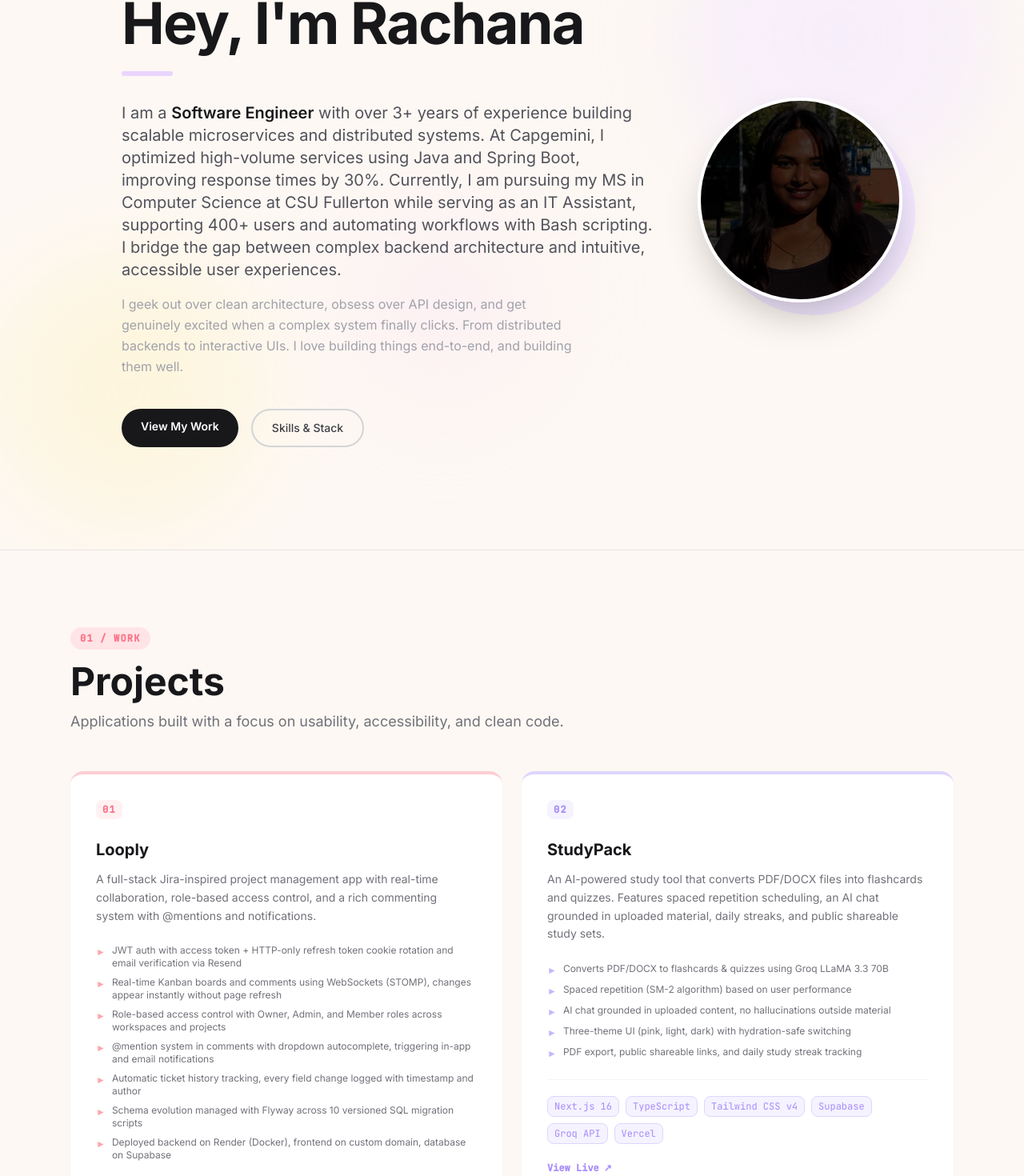
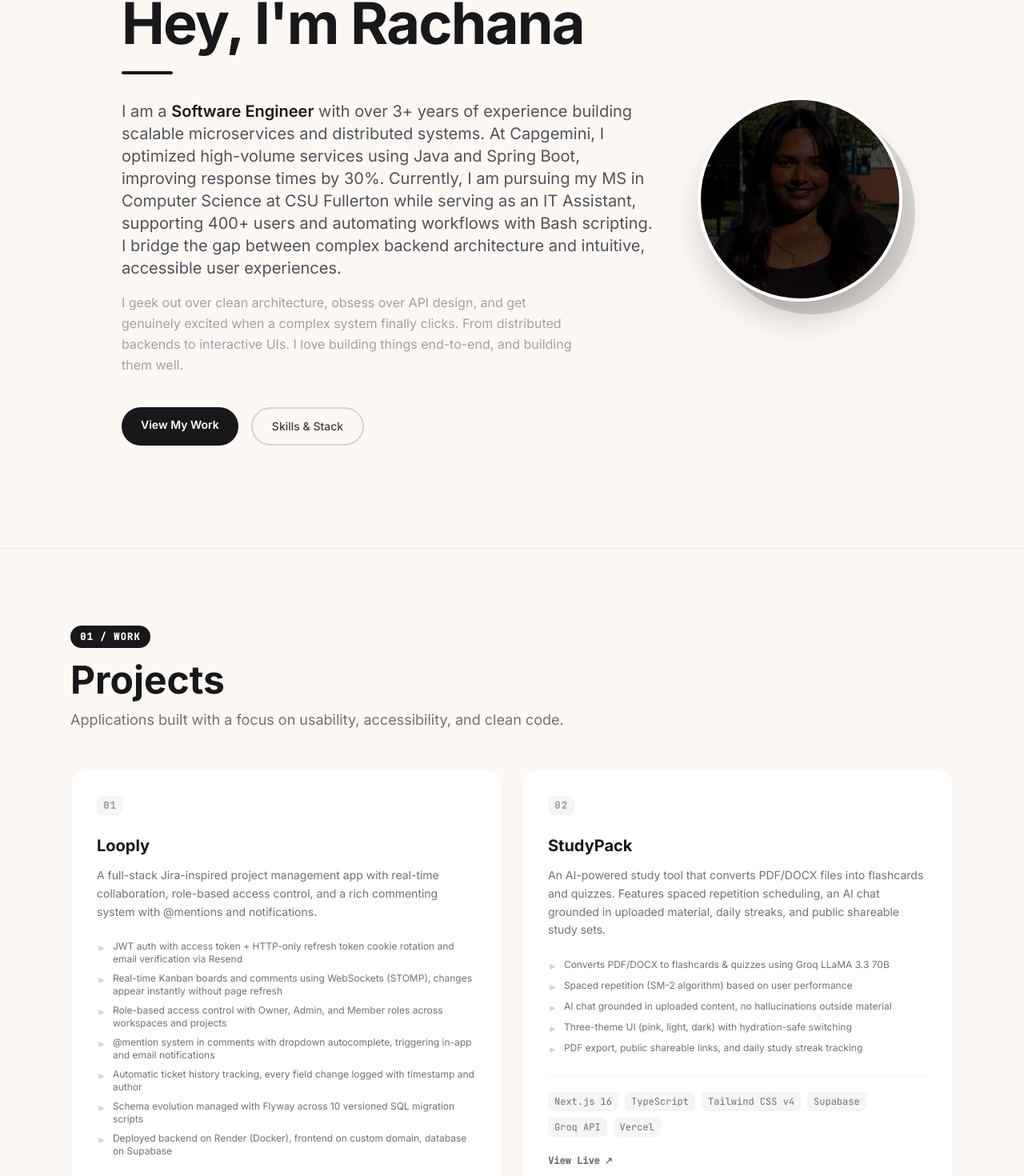
Before and after one commit to Rachana078/rachanaportfolio, a React (Vite) app: page / in a window 1280 px wide. Shown: the part 187-1657 px from the top of the page at 80% size. Built offline with nearby package versions, Linux system fonts and the light colour scheme.

Commit message:
removing colors

```diff
--- a/src/App.jsx
+++ b/src/App.jsx
@@ -26,7 +26,7 @@ export default function App() {
         </main>
         <footer className="border-t border-stone-200 dark:border-zinc-800 py-10 text-center">
           <p className="font-mono text-stone-400 dark:text-zinc-600 text-xs tracking-wider">
-            &copy; {new Date().getFullYear()} Rachana · Built with React &amp; Tailwind CSS
+            &copy; {new Date().getFullYear()} Rachana
           </p>
         </footer>
       </div>
--- a/src/components/Contact.jsx
+++ b/src/components/Contact.jsx
@@ -6,7 +6,7 @@ export default function Contact() {
     <section id="contact" className="py-24 border-t border-stone-200 dark:border-zinc-800">
       <div className="max-w-6xl mx-auto px-6 text-center">
         <FadeUp>
-          <span className="inline-block font-mono text-xs font-semibold tracking-widest px-3 py-1.5 rounded-full mb-4 uppercase bg-orange-100 text-orange-400 dark:bg-orange-950/40 dark:text-orange-300">
+          <span className="inline-block font-mono text-xs font-semibold tracking-widest px-3 py-1.5 rounded-full mb-4 uppercase bg-zinc-900 dark:bg-zinc-100 text-white dark:text-zinc-900">
             06 / Contact
           </span>
           <h2 className="text-4xl md:text-5xl font-black text-zinc-900 dark:text-zinc-100 mb-4">Let's Connect</h2>
--- a/src/components/Hero.jsx
+++ b/src/components/Hero.jsx
@@ -9,26 +9,13 @@ const fadeUp = (delay = 0) => ({
 export default function Hero() {
   return (
     <section id="about" className="min-h-screen flex items-center relative overflow-hidden">
-      <motion.div
-        className="absolute top-10 right-10 w-96 h-96 bg-purple-100 dark:bg-purple-900/20 rounded-full blur-3xl opacity-60 pointer-events-none"
-        initial={{ scale: 0.8, opacity: 0 }}
-        animate={{ scale: 1, opacity: 0.6 }}
-        transition={{ duration: 1.2, ease: 'easeOut' }}
-      />
-      <motion.div
-        className="absolute bottom-10 left-0 w-80 h-80 bg-amber-100 dark:bg-amber-900/20 rounded-full blur-3xl opacity-50 pointer-events-none"
-        initial={{ scale: 0.8, opacity: 0 }}
-        animate={{ scale: 1, opacity: 0.5 }}
-        transition={{ duration: 1.2, delay: 0.2, ease: 'easeOut' }}
-      />
-      <div className="absolute top-1/2 left-1/3 w-64 h-64 bg-pink-100 dark:bg-pink-900/10 rounded-full blur-3xl opacity-40 pointer-events-none" />
 
       <div className="max-w-6xl mx-auto px-6 py-32 relative">
         <div className="flex flex-col-reverse md:flex-row items-center gap-12">
           <div className="max-w-3xl">
             <motion.div {...fadeUp(0.1)}>
-              <div className="inline-flex items-center gap-2 bg-purple-100 dark:bg-purple-900/30 text-purple-400 dark:text-purple-300 text-xs font-mono font-semibold px-3 py-1.5 rounded-full mb-6 tracking-widest uppercase">
-                <span className="w-2 h-2 rounded-full bg-purple-300 dark:bg-purple-500 animate-pulse" />
+              <div className="inline-flex items-center gap-2 bg-zinc-900 dark:bg-zinc-100 text-white dark:text-zinc-900 text-xs font-mono font-semibold px-3 py-1.5 rounded-full mb-6 tracking-widest uppercase">
+                <span className="w-2 h-2 rounded-full bg-white dark:bg-zinc-900 animate-pulse" />
                 Open to opportunities
               </div>
             </motion.div>
@@ -41,7 +28,7 @@ export default function Hero() {
             </motion.h1>
 
             <motion.div {...fadeUp(0.3)}>
-              <div className="w-16 h-1.5 bg-purple-200 dark:bg-purple-700 rounded-full mb-8" />
+              <div className="w-16 h-1 bg-zinc-900 dark:bg-zinc-100 rounded-full mb-8" />
             </motion.div>
 
             <motion.p
@@ -89,7 +76,7 @@ export default function Hero() {
             animate={{ opacity: 1, scale: 1 }}
             transition={{ duration: 0.7, delay: 0.3, ease: [0.22, 1, 0.36, 1] }}
           >
-            <div className="absolute inset-0 translate-x-4 translate-y-4 rounded-full bg-purple-100 dark:bg-purple-900/40" />
+            <div className="absolute inset-0 translate-x-4 translate-y-4 rounded-full bg-zinc-900/15 dark:bg-zinc-900/60" />
             <div className="w-48 h-48 md:w-64 md:h-64 rounded-full overflow-hidden border-4 border-white dark:border-zinc-800 shadow-2xl relative">
               <img
                 src="/Rachana_Image.jpg"
--- a/src/components/Leadership.jsx
+++ b/src/components/Leadership.jsx
@@ -35,12 +35,12 @@ export default function Leadership() {
           {roles.map((role, i) => (
             <FadeUp key={role.title} delay={i * 0.1}>
               <motion.div
-                className="bg-white dark:bg-zinc-900 rounded-2xl p-8 shadow-sm border-l-4 border-emerald-200 dark:border-emerald-800"
+                className="bg-white dark:bg-zinc-900 rounded-2xl p-8 shadow-sm border border-stone-100 dark:border-zinc-800"
                 whileHover={{ y: -4 }}
                 transition={{ duration: 0.2 }}
               >
                 <div className="flex items-start justify-between mb-5">
-                  <span className="font-mono text-xs px-2 py-1 bg-emerald-50 dark:bg-emerald-950/30 text-emerald-400 dark:text-emerald-300 border border-emerald-200 dark:border-emerald-800 rounded-lg">
+                  <span className="font-mono text-xs px-2 py-1 bg-stone-100 dark:bg-zinc-800 text-zinc-500 dark:text-zinc-400 rounded-md">
                     {role.context}
                   </span>
                   <span className="font-mono text-xs text-zinc-400 dark:text-zinc-500">{role.period}</span>
@@ -52,7 +52,7 @@ export default function Leadership() {
                 <ul className="space-y-2">
                   {role.contributions.map((c) => (
                     <li key={c} className="flex gap-3 text-xs text-zinc-500 dark:text-zinc-400 leading-relaxed">
-                      <span className="text-emerald-300 dark:text-emerald-600 shrink-0 mt-0.5">&#9658;</span>
+                      <span className="text-zinc-300 dark:text-zinc-600 shrink-0 mt-0.5">&#9658;</span>
                       {c}
                     </li>
                   ))}
--- a/src/components/Projects.jsx
+++ b/src/components/Projects.jsx
@@ -7,7 +7,6 @@ const projects = [
     number: '01',
     title: 'Looply',
     url: 'https://looply.rachanap.com/',
-    color: 'rose',
     description:
       'A full-stack Jira-inspired project management app with real-time collaboration, role-based access control, and a rich commenting system with @mentions and notifications.',
     tags: ['React 18', 'TypeScript', 'Spring Boot 3', 'Java 21', 'PostgreSQL', 'WebSockets', 'JWT', 'Docker', 'Flyway', 'Supabase'],
@@ -25,7 +24,6 @@ const projects = [
     number: '02',
     title: 'StudyPack',
     url: 'https://studypack-brown.vercel.app/',
-    color: 'violet',
     description:
       'An AI-powered study tool that converts PDF/DOCX files into flashcards and quizzes. Features spaced repetition scheduling, an AI chat grounded in uploaded material, daily streaks, and public shareable study sets.',
     tags: ['Next.js 16', 'TypeScript', 'Tailwind CSS v4', 'Supabase', 'Groq API', 'Vercel'],
@@ -41,7 +39,6 @@ const projects = [
     number: '03',
     title: 'AI Art Studio',
     url: null,
-    color: 'amber',
     description:
       'A creative platform leveraging generative AI to empower artists and non-artists alike. Features real-time style transfer, an accessible prompt engineering UI, and inclusive controls designed for users of all skill levels.',
     tags: ['React', 'Generative AI', 'API Integration', 'Accessible UI'],
@@ -55,7 +52,6 @@ const projects = [
     number: '04',
     title: 'Smart Task Management Tool',
     url: null,
-    color: 'emerald',
     description:
       'An intuitive productivity application with intelligent task prioritization, deadline tracking, and a distraction-free interface. Built with attention to user workflow, cognitive load, and long-term usability.',
     tags: ['React', 'Generative AI', 'Node.js', 'MongoDB'],
@@ -67,36 +63,6 @@ const projects = [
   },
 ]
 
-const styles = {
-  rose: {
-    border: 'border-t-4 border-rose-200 dark:border-rose-800',
-    num: 'text-rose-400 bg-rose-50 dark:bg-rose-950/30 dark:text-rose-300',
-    tag: 'bg-rose-50 text-rose-400 border border-rose-200 dark:bg-rose-950/30 dark:text-rose-300 dark:border-rose-800',
-    bullet: 'text-rose-300 dark:text-rose-600',
-    link: 'text-rose-400 hover:text-rose-300 dark:text-rose-400 dark:hover:text-rose-300',
-  },
-  violet: {
-    border: 'border-t-4 border-violet-200 dark:border-violet-800',
-    num: 'text-violet-400 bg-violet-50 dark:bg-violet-950/30 dark:text-violet-300',
-    tag: 'bg-violet-50 text-violet-400 border border-violet-200 dark:bg-violet-950/30 dark:text-violet-300 dark:border-violet-800',
-    bullet: 'text-violet-300 dark:text-violet-600',
-    link: 'text-violet-400 hover:text-violet-300 dark:text-violet-400 dark:hover:text-violet-300',
-  },
-  amber: {
-    border: 'border-t-4 border-amber-200 dark:border-amber-800',
-    num: 'text-amber-400 bg-amber-50 dark:bg-amber-950/30 dark:text-amber-300',
-    tag: 'bg-amber-50 text-amber-500 border border-amber-200 dark:bg-amber-950/30 dark:text-amber-300 dark:border-amber-800',
-    bullet: 'text-amber-300 dark:text-amber-600',
-    link: 'text-amber-400 hover:text-amber-300 dark:text-amber-400 dark:hover:text-amber-300',
-  },
-  emerald: {
-    border: 'border-t-4 border-emerald-200 dark:border-emerald-800',
-    num: 'text-emerald-400 bg-emerald-50 dark:bg-emerald-950/30 dark:text-emerald-300',
-    tag: 'bg-emerald-50 text-emerald-500 border border-emerald-200 dark:bg-emerald-950/30 dark:text-emerald-300 dark:border-emerald-800',
-    bullet: 'text-emerald-300 dark:text-emerald-600',
-    link: 'text-emerald-400 hover:text-emerald-300 dark:text-emerald-400 dark:hover:text-emerald-300',
-  },
-}
 
 export default function Projects() {
   return (
@@ -115,17 +81,17 @@ export default function Projects() {
           {projects.map((project, i) => (
             <FadeUp key={project.title} delay={i * 0.1}>
               <motion.div
-                className={`group bg-white dark:bg-zinc-900 rounded-2xl p-8 shadow-sm ${styles[project.color].border}`}
+                className="group bg-white dark:bg-zinc-900 rounded-2xl p-8 shadow-sm border border-stone-100 dark:border-zinc-800"
                 whileHover={{ y: -4 }}
                 transition={{ duration: 0.2 }}
               >
                 <div className="flex items-start justify-between mb-6">
-                  <span className={`font-mono font-bold text-xs tracking-widest px-2 py-1 rounded-lg ${styles[project.color].num}`}>
+                  <span className="font-mono font-bold text-xs tracking-widest px-2 py-1 rounded-lg text-zinc-400 dark:text-zinc-500 bg-stone-100 dark:bg-zinc-800">
                     {project.number}
                   </span>
                 </div>
 
-                <h3 className="text-xl font-bold text-zinc-900 dark:text-zinc-100 mb-3 group-hover:text-zinc-700 dark:group-hover:text-zinc-300 transition-colors">
+                <h3 className="text-xl font-bold text-zinc-900 dark:text-zinc-100 mb-3 group-hover:text-zinc-600 dark:group-hover:text-zinc-300 transition-colors">
                   {project.title}
                 </h3>
 
@@ -134,7 +100,7 @@ export default function Projects() {
                 <ul className="space-y-2 mb-6">
                   {project.highlights.map((h) => (
                     <li key={h} className="flex items-start gap-2 text-xs text-zinc-500 dark:text-zinc-400">
-                      <span className={`mt-0.5 shrink-0 ${styles[project.color].bullet}`}>&#9658;</span>
+                      <span className="mt-0.5 shrink-0 text-zinc-300 dark:text-zinc-600">&#9658;</span>
                       {h}
                     </li>
                   ))}
@@ -142,7 +108,7 @@ export default function Projects() {
 
                 <div className="flex flex-wrap gap-2 pt-5 border-t border-stone-100 dark:border-zinc-800">
                   {project.tags.map((tag) => (
-                    <span key={tag} className={`font-mono text-xs px-2 py-1 rounded-lg ${styles[project.color].tag}`}>
+                    <span key={tag} className="font-mono text-xs px-2 py-1 rounded-md bg-stone-100 dark:bg-zinc-800 text-zinc-500 dark:text-zinc-400">
                       {tag}
                     </span>
                   ))}
@@ -154,7 +120,7 @@ export default function Projects() {
                       href={project.url}
                       target="_blank"
                       rel="noopener noreferrer"
-                      className={`inline-flex items-center gap-1.5 font-mono text-xs font-semibold transition-colors ${styles[project.color].link}`}
+                      className="inline-flex items-center gap-1.5 font-mono text-xs font-semibold text-zinc-500 hover:text-zinc-900 dark:text-zinc-400 dark:hover:text-zinc-100 transition-colors"
                     >
                       View Live
                       <span>&#8599;</span>
--- a/src/components/SectionHeader.jsx
+++ b/src/components/SectionHeader.jsx
@@ -1,19 +1,7 @@
-const colorMap = {
-  rose: 'bg-rose-100 text-rose-400 dark:bg-rose-950/40 dark:text-rose-300',
-  amber: 'bg-amber-100 text-amber-400 dark:bg-amber-950/40 dark:text-amber-300',
-  blue: 'bg-blue-100 text-blue-400 dark:bg-blue-950/40 dark:text-blue-300',
-  emerald: 'bg-emerald-100 text-emerald-400 dark:bg-emerald-950/40 dark:text-emerald-300',
-  violet: 'bg-violet-100 text-violet-400 dark:bg-violet-950/40 dark:text-violet-300',
-  orange: 'bg-orange-100 text-orange-400 dark:bg-orange-950/40 dark:text-orange-300',
-  pink: 'bg-pink-100 text-pink-400 dark:bg-pink-950/40 dark:text-pink-300',
-}
-
-export default function SectionHeader({ label, title, subtitle, color = 'rose' }) {
-  const pillClass = colorMap[color] || colorMap.rose
-
+export default function SectionHeader({ label, title, subtitle }) {
   return (
     <div className="mb-12">
-      <span className={`inline-block font-mono text-xs font-semibold tracking-widest px-3 py-1.5 rounded-full mb-4 uppercase ${pillClass}`}>
+      <span className="inline-block font-mono text-xs font-semibold tracking-widest px-3 py-1.5 rounded-full mb-4 uppercase bg-zinc-900 dark:bg-zinc-100 text-white dark:text-zinc-900">
         {label}
       </span>
       <h2 className="text-4xl md:text-5xl font-black text-zinc-900 dark:text-zinc-100">{title}</h2>
--- a/src/components/TechExperience.jsx
+++ b/src/components/TechExperience.jsx
@@ -64,7 +64,7 @@ export default function TechExperience() {
           {experiences.map((exp, i) => (
             <FadeUp key={exp.role} delay={i * 0.1}>
               <motion.div
-                className="bg-white dark:bg-zinc-900 rounded-2xl p-8 shadow-sm border-l-4 border-amber-200 dark:border-amber-800"
+                className="bg-white dark:bg-zinc-900 rounded-2xl p-8 shadow-sm border border-stone-100 dark:border-zinc-800"
                 whileHover={{ y: -2 }}
                 transition={{ duration: 0.2 }}
               >
@@ -74,7 +74,7 @@ export default function TechExperience() {
                     <p className="text-zinc-500 dark:text-zinc-400 text-sm mt-1 font-mono">{exp.org}</p>
                   </div>
                   <div className="text-right flex flex-col items-end gap-2">
-                    <span className="font-mono text-xs px-2 py-1 bg-amber-50 dark:bg-amber-950/30 text-amber-400 dark:text-amber-300 border border-amber-200 dark:border-amber-800 rounded-lg">
+                    <span className="font-mono text-xs px-2 py-1 bg-stone-100 dark:bg-zinc-800 text-zinc-500 dark:text-zinc-400 rounded-md">
                       {exp.type}
                     </span>
                     <span className="font-mono text-xs text-zinc-400 dark:text-zinc-500">{exp.period}</span>
@@ -84,7 +84,7 @@ export default function TechExperience() {
                 <ul className="space-y-3">
                   {exp.bullets.map((b) => (
                     <li key={b} className="flex gap-3 text-sm text-zinc-500 dark:text-zinc-400 leading-relaxed">
-                      <span className="text-amber-300 dark:text-amber-600 mt-1 shrink-0">&#9658;</span>
+                      <span className="text-zinc-300 dark:text-zinc-600 mt-1 shrink-0">&#9658;</span>
                       {b}
                     </li>
                   ))}
--- a/src/index.css
+++ b/src/index.css
@@ -32,6 +32,8 @@ body {
 
 .animate-marquee {
   animation: marquee 35s linear infinite;
+  will-change: transform;
+  transform: translateZ(0);
 }
 
 .animate-marquee:hover {
```
Also changed, not shown: src/components/Education.jsx (+4 -4 lines), src/components/Gallery.jsx (+2 -9 lines), src/components/Nav.jsx (+71 -13 lines), src/components/SkillsMatrix.jsx (+5 -17 lines).
